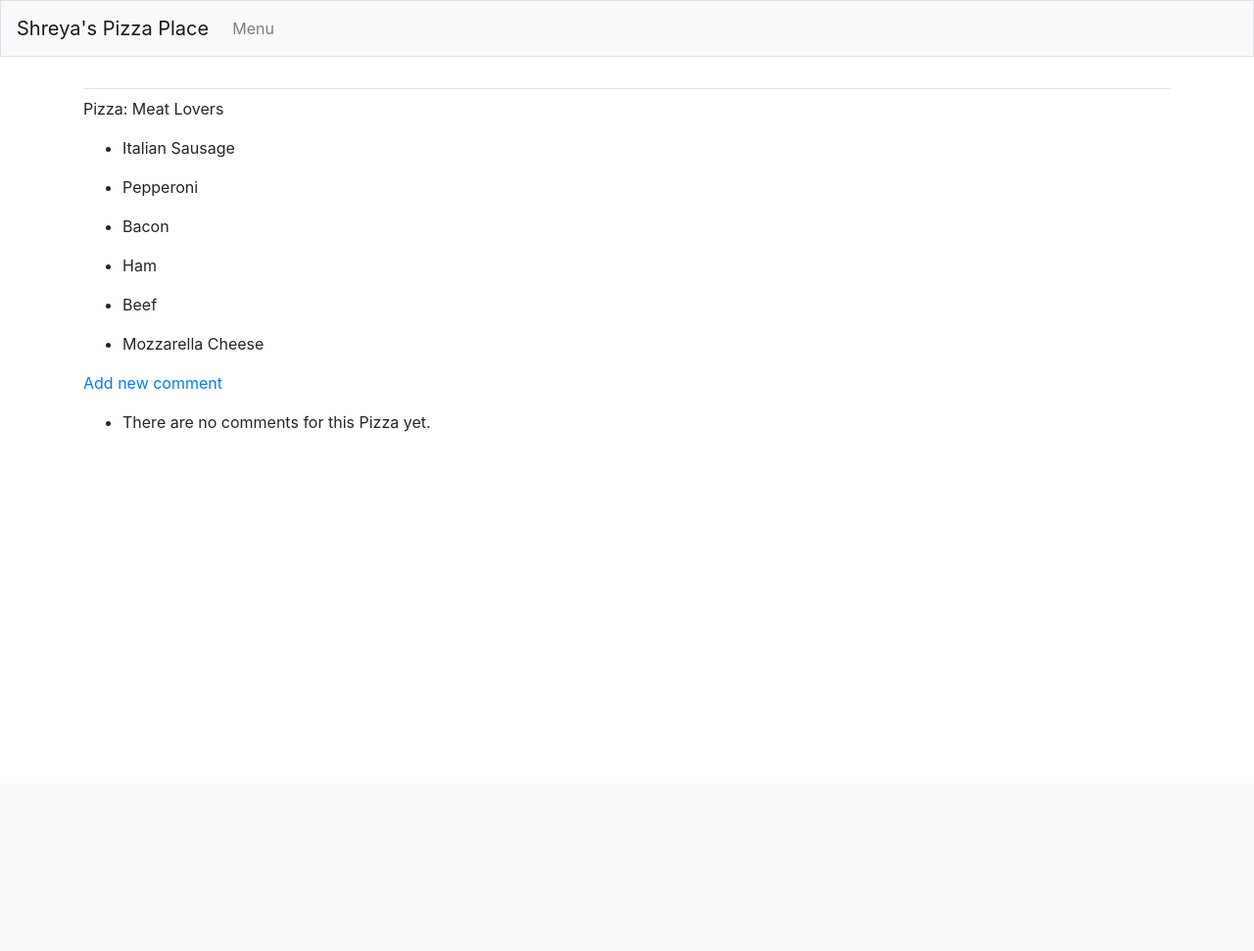
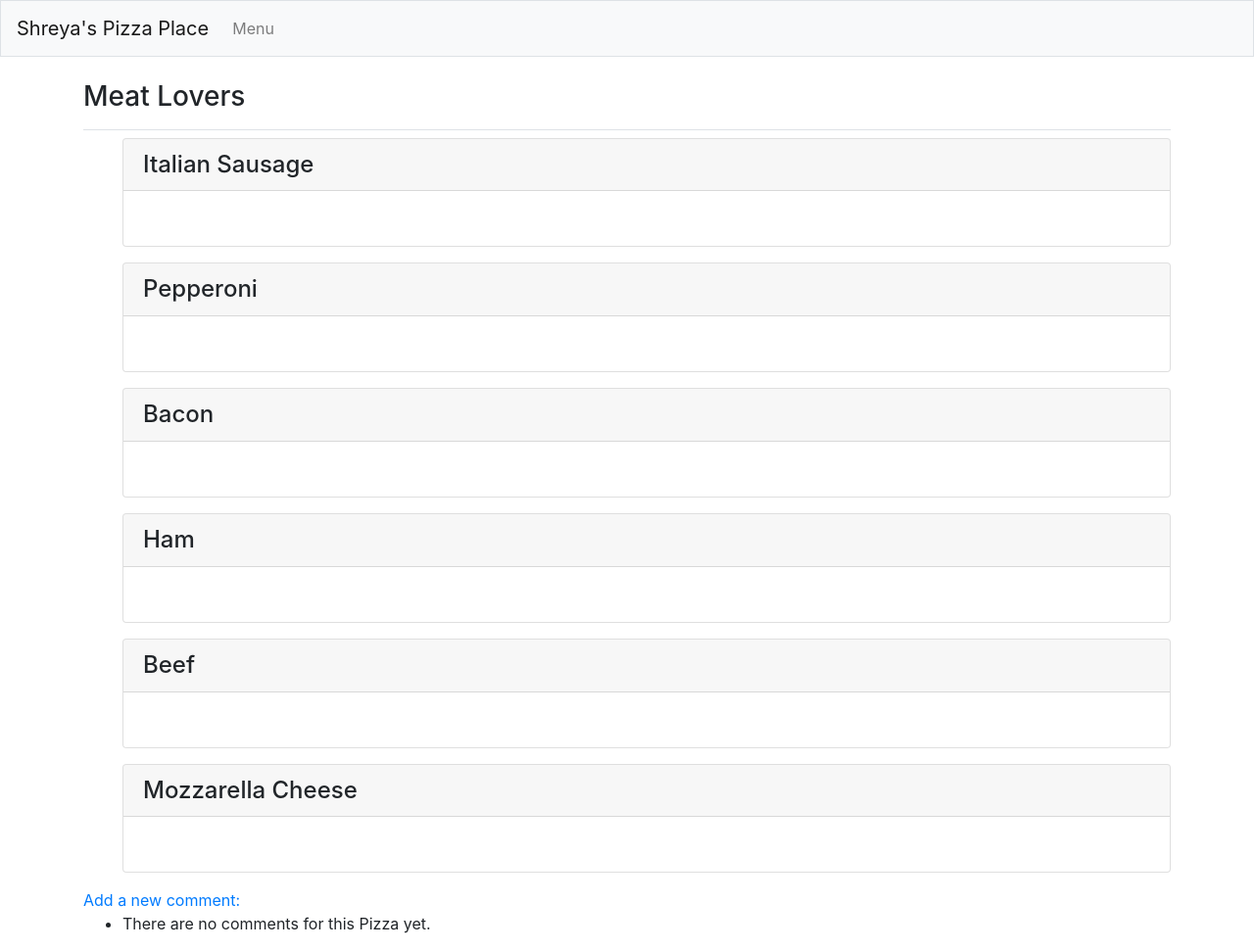
Before and after one commit to shreyasharma12/DjangoPizzaProject, a Django app: page /pizzas/2/ in a window 1280 px wide. Shown: the whole page at 98% size. Before the commit the page ends 441 px from the top, so only its background shows below. Run offline with Django 3.2, Linux system fonts and the light colour scheme; data comes from the database, SQL or seed files in the repository; both versions use the stored data as it was after the commit; some libraries are stand-ins or nearby versions.

Commit message:
Project Edits 5/4

```diff
--- a/pizzas/templates/pizzas/pizza.html
+++ b/pizzas/templates/pizzas/pizza.html
@@ -1,33 +1,40 @@
 {% extends "pizzas/base.html" %}
 
+{% block page_header %}
+<h3>{{ pizza }}</h3>
+{% endblock page_header %}
 
 {% block content %}
-<p>
-    Pizza: {{ pizza }}
-</p>
 
 <ul>
     {% for t in toppings %}
-    <li>
-        <p> {{ t.topping_name }}</p>
-        <p> {{ t.date_added }}</p>
-    </li>
+    <div class="card mb-3">
+        <h4 class="card-header">
+            {{ t.topping_name }}
+        </h4>
+        <div class="card-body">
+            {{ entry.text|linebreaks }}
+        </div>
+    </div>
     {% empty %}
     <li> There are no toppings for this Pizza yet.</li>
     {% endfor %}
 </ul>
 
-<p><a href="{% url 'pizzas:new_pizza_comment' pizza.id %}">Add new comment</a></p>
+<a href="{% url 'pizzas:new_pizza_comment' pizza.id %}">Add a new comment:</a>
 
 <ul>
-    {% for c in comments %}
-    <li>
-        <p> {{ c.comment_name }}</p>
-        <p> {{ c.date_added }}</p>
-    </li>
+    {% for c in commentss %}
+    <div class="card mb-3">
+        <h4 class="card-header">
+            {{ c.comment_name }}
+        </h4>
+        <div class="card-body">
+            {{ entry.text|linebreaks }}
+        </div>
+    </div>
     {% empty %}
     <li> There are no comments for this Pizza yet.</li>
     {% endfor %}
 </ul>
-
 {% endblock content %}
```
Also changed, not shown: pizzas/templates/pizzas/pizzas.html (+12 -6 lines), db.sqlite3.
